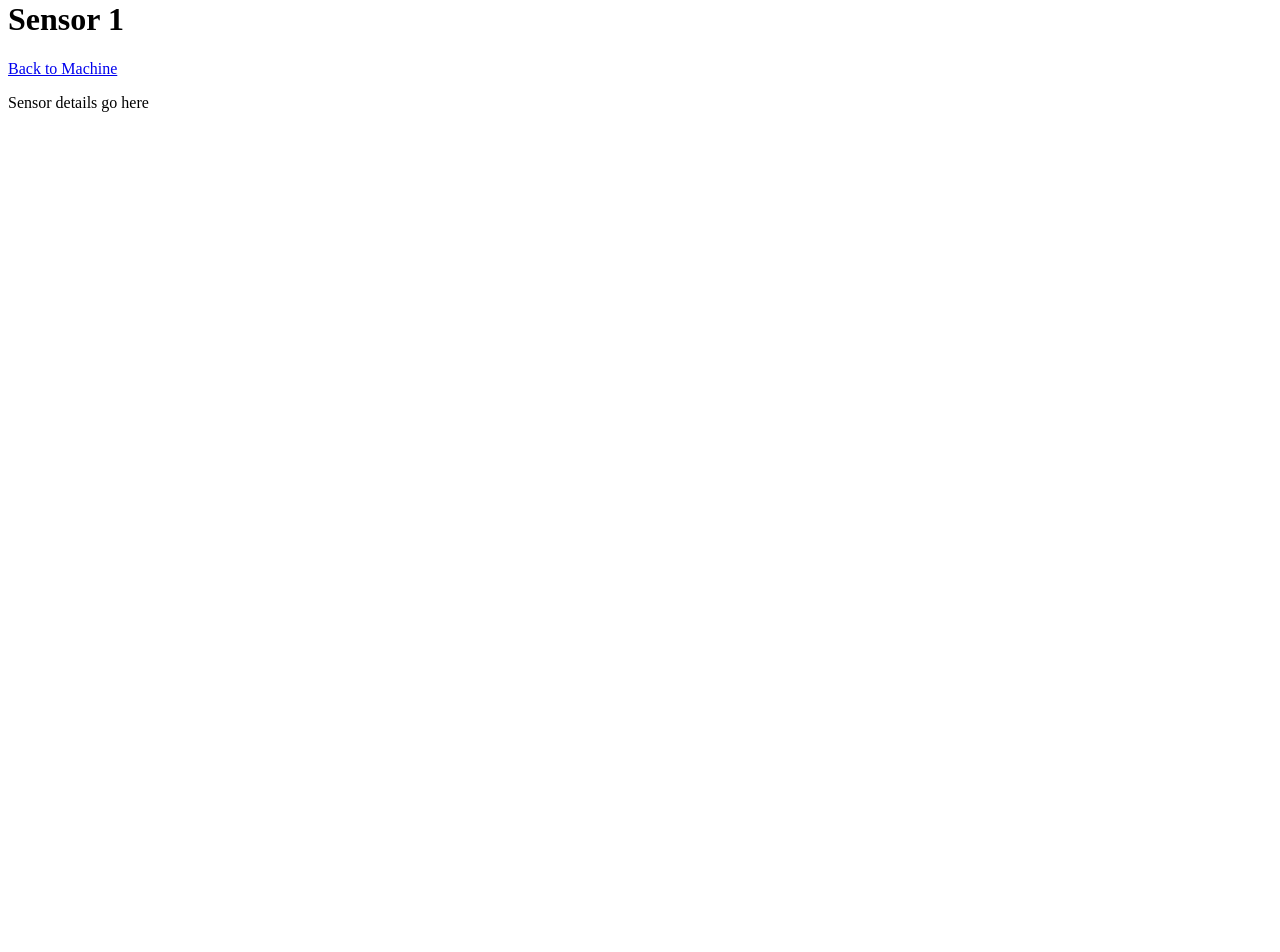
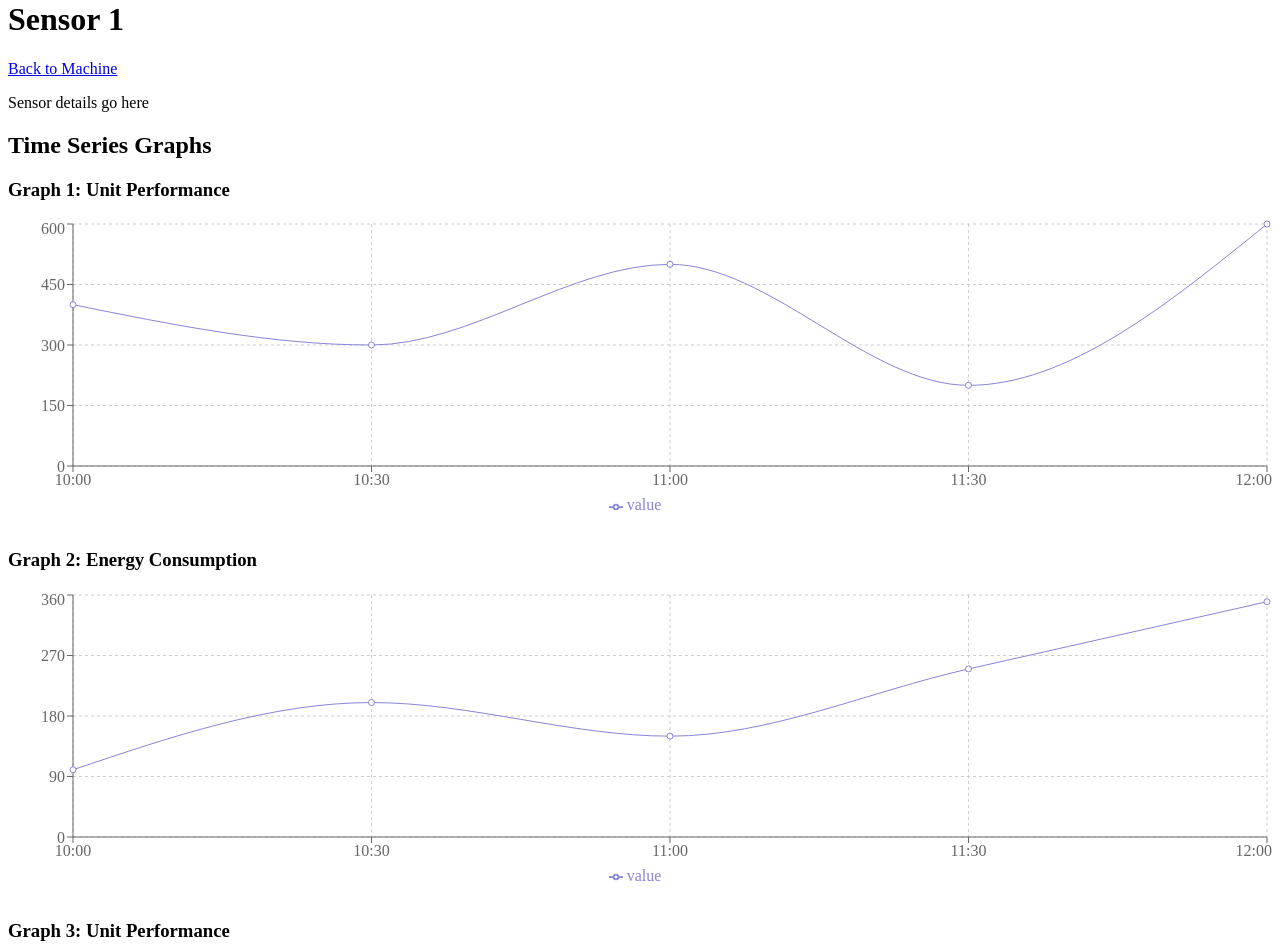
Before and after one commit to NeelDevenShah/DigiManuf, a React (Create React App) app in the folder frontend/DigiManufReact/: page /sensor/1 in a window 1280 px wide. Shown: the part 20-972 px from the top of the page. Before the commit the page ends 800 px from the top, so only its background shows below. Built offline with nearby package versions, Linux system fonts and the light colour scheme.

Commit message:
Added the graph support the the FE

```diff
--- a/frontend/DigiManufReact/package.json
+++ b/frontend/DigiManufReact/package.json
@@ -12,6 +12,7 @@
     "react-dom": "^18.2.0",
     "react-router-dom": "^6.11.2",
     "react-scripts": "5.0.1",
+    "recharts": "^2.12.7",
     "typescript": "^4.9.5"
   },
   "devDependencies": {
--- a/frontend/DigiManufReact/src/components/Organization/AddUser.tsx
+++ b/frontend/DigiManufReact/src/components/Organization/AddUser.tsx
@@ -2,13 +2,15 @@ import React, { useState } from 'react';
 
 const AddUser: React.FC = () => {
     const [email, setEmail] = useState('');
+    const [password, setPassword] = useState('');
     const [role, setRole] = useState('');
 
     const handleSubmit = (e: React.FormEvent) => {
         e.preventDefault();
         // Implement add user logic here
-        console.log('Add user:', email, role);
+        console.log('Add user:', email, password, role);
         setEmail('');
+        setPassword('');
         setRole('');
     };
 
@@ -19,6 +21,13 @@ const AddUser: React.FC = () => {
                 value={email}
                 onChange={(e) => setEmail(e.target.value)}
                 placeholder="Email"
+                required
+            />
+            <input
+                type="password"
+                value={password}
+                onChange={(e) => setPassword(e.target.value)}
+                placeholder="Password"
                 required
             />
             <select value={role} onChange={(e) => setRole(e.target.value)} required>
--- /dev/null
+++ b/frontend/DigiManufReact/src/components/Utils/TimeSeriesGraph.tsx
@@ -0,0 +1,40 @@
+import React from 'react';
+import { LineChart, Line, XAxis, YAxis, CartesianGrid, Tooltip, Legend, ResponsiveContainer } from 'recharts';
+
+const dummyData1 = [
+  { time: '10:00', value: 400 },
+  { time: '10:30', value: 300 },
+  { time: '11:00', value: 500 },
+  { time: '11:30', value: 200 },
+  { time: '12:00', value: 600 },
+];
+
+const dummyData2 = [
+  { time: '10:00', value: 100 },
+  { time: '10:30', value: 200 },
+  { time: '11:00', value: 150 },
+  { time: '11:30', value: 250 },
+  { time: '12:00', value: 350 },
+];
+
+// Define similar dummyData3, dummyData4, dummyData5...
+
+const TimeSeriesGraph: React.FC<{ title: string, data: { time: string, value: number }[] }> = ({ title, data }) => {
+    return (
+        <div style={{ marginBottom: '30px' }}>
+            <h3>{title}</h3>
+            <ResponsiveContainer width="100%" height={300}>
+                <LineChart data={data}>
+                    <CartesianGrid strokeDasharray="3 3" />
+                    <XAxis dataKey="time" />
+                    <YAxis />
+                    <Tooltip />
+                    <Legend />
+                    <Line type="monotone" dataKey="value" stroke="#8884d8" activeDot={{ r: 8 }} />
+                </LineChart>
+            </ResponsiveContainer>
+        </div>
+    );
+};
+
+export default TimeSeriesGraph;
--- a/frontend/DigiManufReact/src/pages/MachinePage.tsx
+++ b/frontend/DigiManufReact/src/pages/MachinePage.tsx
@@ -2,6 +2,25 @@ import React from 'react';
 import { useParams, Link } from 'react-router-dom';
 import SensorList from '../components/Sensor/SensorList';
 import AddSensor from '../components/Sensor/AddSensor';
+import TimeSeriesGraph from '../components/Utils/TimeSeriesGraph';
+
+const dummyData1 = [
+    { time: '10:00', value: 400 },
+    { time: '10:30', value: 300 },
+    { time: '11:00', value: 500 },
+    { time: '11:30', value: 200 },
+    { time: '12:00', value: 600 },
+  ];
+
+  const dummyData2 = [
+    { time: '10:00', value: 100 },
+    { time: '10:30', value: 200 },
+    { time: '11:00', value: 150 },
+    { time: '11:30', value: 250 },
+    { time: '12:00', value: 350 },
+  ];
+
+  // Define similar dummyData3, dummyData4, dummyData5...
 
 const MachinePage: React.FC = () => {
     const { machineId } = useParams<{ machineId: string }>();
@@ -15,6 +34,10 @@ const MachinePage: React.FC = () => {
             <h2>Sensors</h2>
             <SensorList machineId={machineId} />
             <AddSensor machineId={machineId} />
+            <h2>Time Series Graphs</h2>
+            <TimeSeriesGraph title="Graph 1: Unit Performance" data={dummyData1} />
+            <TimeSeriesGraph title="Graph 2: Energy Consumption" data={dummyData2} />
+            {/* Similarly, pass dummyData3, dummyData4, dummyData5 */}
         </div>
     );
 };
--- a/frontend/DigiManufReact/src/pages/OrganizationPage.tsx
+++ b/frontend/DigiManufReact/src/pages/OrganizationPage.tsx
@@ -1,8 +1,28 @@
 import React from 'react';
+import { LineChart, Line, XAxis, YAxis, CartesianGrid, Tooltip, Legend, ResponsiveContainer } from 'recharts';
 import OrganizationDashboard from '../components/Organization/OrganizationDashboard';
 import AddUser from '../components/Organization/AddUser';
 import UnitList from '../components/Unit/UnitList';
 import AddUnit from '../components/Unit/AddUnit';
+import TimeSeriesGraph from '../components/Utils/TimeSeriesGraph';
+
+const dummyData1 = [
+  { time: '10:00', value: 400 },
+  { time: '10:30', value: 300 },
+  { time: '11:00', value: 500 },
+  { time: '11:30', value: 200 },
+  { time: '12:00', value: 600 },
+];
+
+const dummyData2 = [
+  { time: '10:00', value: 100 },
+  { time: '10:30', value: 200 },
+  { time: '11:00', value: 150 },
+  { time: '11:30', value: 250 },
+  { time: '12:00', value: 350 },
+];
+
+// Define similar dummyData3, dummyData4, dummyData5...
 
 const OrganizationPage: React.FC = () => {
     return (
@@ -14,6 +34,11 @@ const OrganizationPage: React.FC = () => {
             <h2>Manufacturing Units</h2>
             <UnitList />
             <AddUnit />
+
+            <h2>Time Series Graphs</h2>
+            <TimeSeriesGraph title="Graph 1: Unit Performance" data={dummyData1} />
+            <TimeSeriesGraph title="Graph 2: Energy Consumption" data={dummyData2} />
+            {/* Similarly, pass dummyData3, dummyData4, dummyData5 */}
         </div>
     );
 };
--- a/frontend/DigiManufReact/src/pages/SensorPage.tsx
+++ b/frontend/DigiManufReact/src/pages/SensorPage.tsx
@@ -1,5 +1,46 @@
 import React from 'react';
 import { useParams, Link } from 'react-router-dom';
+import TimeSeriesGraph from '../components/Utils/TimeSeriesGraph';
+
+const dummyData1 = [
+    { time: '10:00', value: 400 },
+    { time: '10:30', value: 300 },
+    { time: '11:00', value: 500 },
+    { time: '11:30', value: 200 },
+    { time: '12:00', value: 600 },
+  ];
+
+  const dummyData2 = [
+    { time: '10:00', value: 100 },
+    { time: '10:30', value: 200 },
+    { time: '11:00', value: 150 },
+    { time: '11:30', value: 250 },
+    { time: '12:00', value: 350 },
+  ];
+
+  const dummyData3 = [
+    { time: '10:00', value: 400 },
+    { time: '10:30', value: 300 },
+    { time: '11:00', value: 500 },
+    { time: '11:30', value: 200 },
+    { time: '12:00', value: 600 },
+  ];
+
+  const dummyData4 = [
+    { time: '10:00', value: 100 },
+    { time: '10:30', value: 200 },
+    { time: '11:00', value: 150 },
+    { time: '11:30', value: 250 },
+    { time: '12:00', value: 350 },
+  ];
+
+  const dummyData5 = [
+    { time: '10:00', value: 400 },
+    { time: '10:30', value: 300 },
+    { time: '11:00', value: 500 },
+    { time: '11:30', value: 200 },
+    { time: '12:00', value: 600 },
+  ];
 
 const SensorPage: React.FC = () => {
     const { sensorId } = useParams<{ sensorId: string }>();
@@ -9,6 +50,13 @@ const SensorPage: React.FC = () => {
             <h1>Sensor {sensorId}</h1>
             <Link to="/machine/1">Back to Machine</Link>
             <p>Sensor details go here</p>
+
+            <h2>Time Series Graphs</h2>
+            <TimeSeriesGraph title="Graph 1: Unit Performance" data={dummyData1} />
+            <TimeSeriesGraph title="Graph 2: Energy Consumption" data={dummyData2} />
+            <TimeSeriesGraph title="Graph 3: Unit Performance" data={dummyData3} />
+            <TimeSeriesGraph title="Graph 4: Energy Consumption" data={dummyData4} />
+            <TimeSeriesGraph title="Graph 5: Unit Performance" data={dummyData5} />
         </div>
     );
 };
--- a/frontend/DigiManufReact/src/pages/UnitPage.tsx
+++ b/frontend/DigiManufReact/src/pages/UnitPage.tsx
@@ -2,6 +2,25 @@ import React from 'react';
 import { useParams, Link } from 'react-router-dom';
 import MachineList from '../components/Machine/MachineList';
 import AddMachine from '../components/Machine/AddMachine';
+import TimeSeriesGraph from '../components/Utils/TimeSeriesGraph';
+
+const dummyData1 = [
+    { time: '10:00', value: 400 },
+    { time: '10:30', value: 300 },
+    { time: '11:00', value: 500 },
+    { time: '11:30', value: 200 },
+    { time: '12:00', value: 600 },
+  ];
+
+  const dummyData2 = [
+    { time: '10:00', value: 100 },
+    { time: '10:30', value: 200 },
+    { time: '11:00', value: 150 },
+    { time: '11:30', value: 250 },
+    { time: '12:00', value: 350 },
+  ];
+
+  // Define similar dummyData3, dummyData4, dummyData5...
 
 const UnitPage: React.FC = () => {
     const { unitId } = useParams<{ unitId: string }>();
@@ -15,6 +34,10 @@ const UnitPage: React.FC = () => {
             <h2>Machines</h2>
             <MachineList unitId={unitId} />
             <AddMachine unitId={unitId} />
+            <h2>Time Series Graphs</h2>
+            <TimeSeriesGraph title="Graph 1: Unit Performance" data={dummyData1} />
+            <TimeSeriesGraph title="Graph 2: Energy Consumption" data={dummyData2} />
+            {/* Similarly, pass dummyData3, dummyData4, dummyData5 */}
         </div>
     );
 };
```
Also changed, not shown: 1 other file (tests, documents, lock files or other folders).
